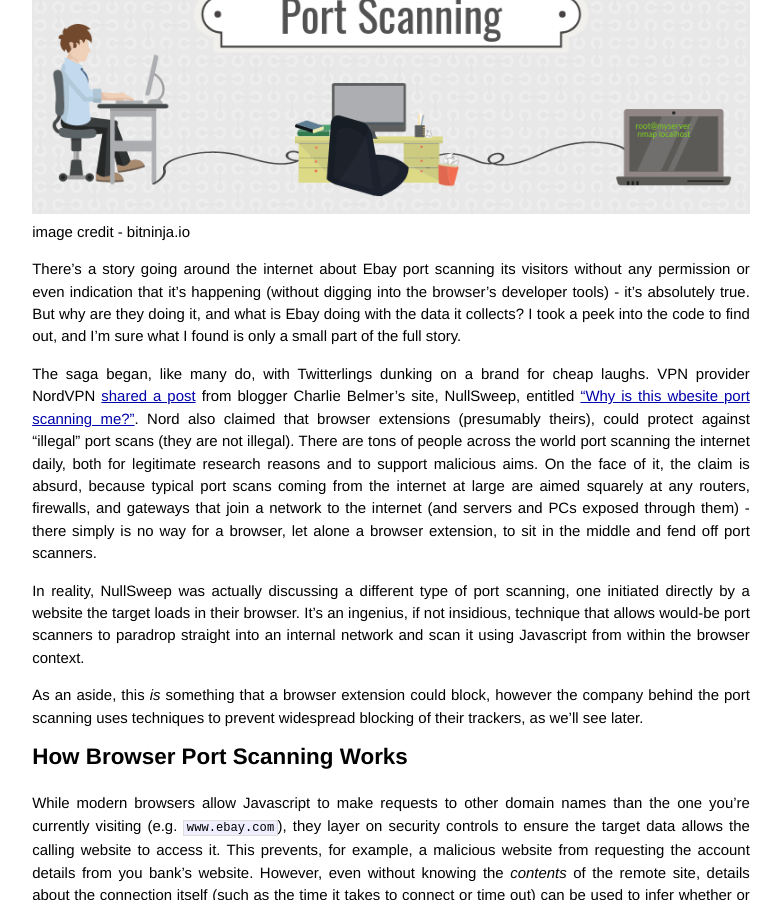
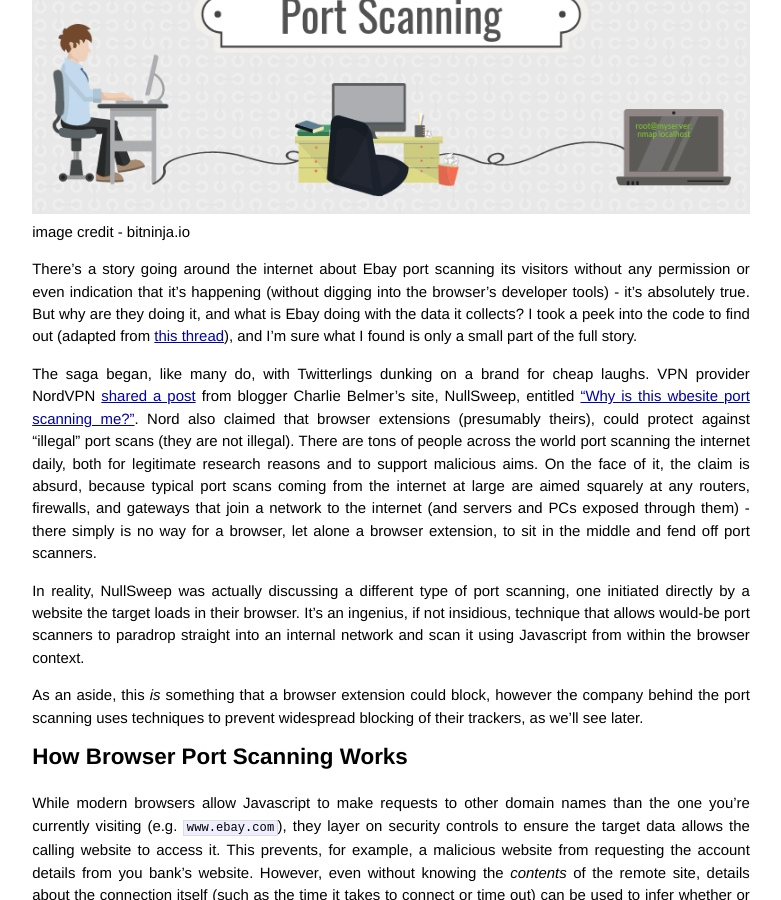
Before and after one commit to nemec/nemec.github.io, a Jekyll site: the page built from _posts/2020-05-24-ebay-port-scanning.md, in a window 1280 px wide and 900 px high, scrolled down 321 px. Shown: the whole window, without its empty margins (249-1030 px from the left). Built offline with Jekyll 4.4.1, drawn with Linux system fonts in a browser that asks for light colours.

Commit message:
Add link to my twitter thread

```diff
--- a/_posts/2020-05-24-ebay-port-scanning.md
+++ b/_posts/2020-05-24-ebay-port-scanning.md
@@ -15,8 +15,8 @@ There's a story going around the internet about Ebay port scanning its visitors
 without any permission or even indication that it's happening (without digging
 into the browser's developer tools) - it's absolutely true. But why are they
 doing it, and what is Ebay doing with the data it collects? I took a peek into
-the code to find out, and I'm sure what I found is only a small part of the
-full story.
+the code to find out (adapted from [this thread](https://twitter.com/djnemec/status/1264523835044442113)),
+and I'm sure what I found is only a small part of the full story.
 
 The saga began, like many do, with Twitterlings dunking on a brand for cheap laughs.
 VPN provider NordVPN [shared a post](https://web.archive.org/web/20200523211450/https:/twitter.com/NordVPN/status/1264284967602970631)
```
